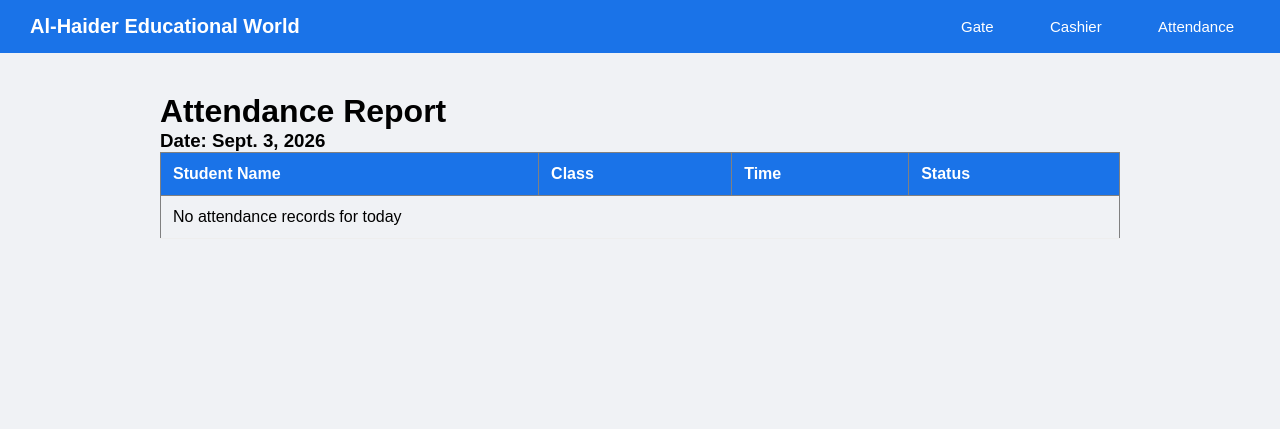
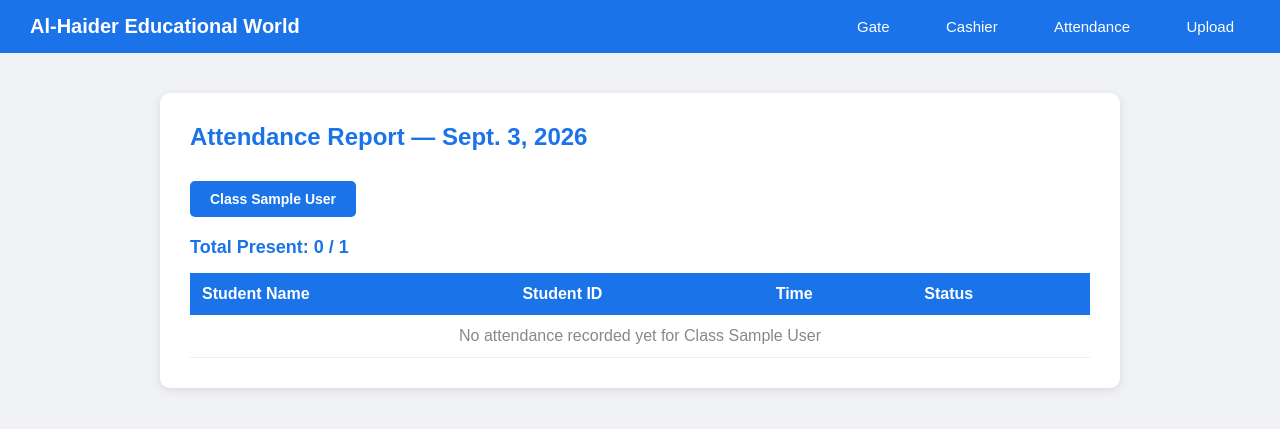
Before and after one commit to haideraun286-cmyk/school-fee-system, a Django app: page /students/attendance/ in a window 1280 px wide. Shown: the top 429 px of the page. Run offline with Django 5.2, Linux system fonts and the light colour scheme; tables that the repository leaves empty hold one stand-in row (values such as "Sample post").

Commit message:
Add Excel student import and SMS support

```diff
--- a/schoolsystem/settings.py
+++ b/schoolsystem/settings.py
@@ -9,7 +9,8 @@ https://docs.djangoproject.com/en/6.0/topics/settings/
 For the full list of settings and their values, see
 https://docs.djangoproject.com/en/6.0/ref/settings/
 """
-
+from dotenv import load_dotenv
+load_dotenv()
 from pathlib import Path
 
 # Build paths inside the project like this: BASE_DIR / 'subdir'.
--- a/students/templates/students/attendance.html
+++ b/students/templates/students/attendance.html
@@ -1,32 +1,93 @@
 {% extends 'students/base.html' %}
 {% block content %}
-   <!DOCTYPE html>
-<html>
-<head>
-    <title>Attendance Report</title>
-</head>
-<body>
-    <h1>Attendance Report</h1>
-    <h3>Date: {{ today }}</h3>
 
-    <table border="1">
+<style>
+    .tabs {
+        display: flex;
+        flex-wrap: wrap;
+        gap: 10px;
+        margin-bottom: 20px;
+    }
+    .tab-btn {
+        padding: 10px 20px;
+        background: #e0e0e0;
+        border: none;
+        border-radius: 5px;
+        cursor: pointer;
+        font-size: 14px;
+        font-weight: bold;
+    }
+    .tab-btn.active {
+        background: #1a73e8;
+        color: white;
+    }
+    .tab-content {
+        display: none;
+    }
+    .tab-content.active {
+        display: block;
+    }
+    .class-stats {
+        font-size: 18px;
+        font-weight: bold;
+        color: #1a73e8;
+        margin-bottom: 15px;
+    }
+</style>
+
+<div class="card">
+    <h2>Attendance Report — {{ today }}</h2>
+
+    <div class="tabs">
+        {% for class_name in classes %}
+        <button class="tab-btn {% if forloop.first %}active{% endif %}"
+                onclick="showTab('class-{{ class_name }}', this)">
+            Class {{ class_name }}
+        </button>
+        {% endfor %}
+    </div>
+
+    {% for class_name, data in class_data.items %}
+    <div id="class-{{ class_name }}"
+         class="tab-content {% if forloop.first %}active{% endif %}">
+
+        <div class="class-stats">
+            Total Present: {{ data.total_present }} / {{ data.total_students }}
+        </div>
+
+        <table>
             <tr>
                 <th>Student Name</th>
-            <th>Class</th>
+                <th>Student ID</th>
                 <th>Time</th>
                 <th>Status</th>
             </tr>
-        {% for record in records %}
+            {% for record in data.records %}
             <tr>
                 <td>{{ record.student.name }}</td>
-            <td>{{ record.student.class_name }}</td>
+                <td>{{ record.student.student_id }}</td>
                 <td>{{ record.time }}</td>
-            <td>{{ record.status }}</td>
+                <td style="color:green; font-weight:bold">{{ record.status }}</td>
             </tr>
             {% empty %}
-            <tr><td colspan="4">No attendance records for today</td></tr>
+            <tr>
+                <td colspan="4" style="text-align:center; color:#888">
+                    No attendance recorded yet for Class {{ class_name }}
+                </td>
+            </tr>
             {% endfor %}
         </table>
-</body>
-</html>
+    </div>
+    {% endfor %}
+</div>
+
+<script>
+    function showTab(tabId, btn) {
+        document.querySelectorAll('.tab-content').forEach(t => t.classList.remove('active'));
+        document.querySelectorAll('.tab-btn').forEach(b => b.classList.remove('active'));
+        document.getElementById(tabId).classList.add('active');
+        btn.classList.add('active');
+    }
+</script>
+
 {% endblock %}
--- a/students/templates/students/base.html
+++ b/students/templates/students/base.html
@@ -34,6 +34,7 @@
             <a href="/students/">Gate</a>
             <a href="/students/cashier/">Cashier</a>
             <a href="/students/attendance/">Attendance</a>
+            <a href="/students/upload/">Upload</a>
         </div>
     </div>
 
--- a/students/urls.py
+++ b/students/urls.py
@@ -6,5 +6,6 @@ urlpatterns = [
     path('cashier/', views.cashier, name='cashier'),
     path('attendance/<str:student_id>/', views.mark_attendance, name='mark_attendance'),
     path('attendance/', views.attendance_report, name='attendance_report'),
+    path('upload/', views.upload_students, name='upload_students'),
 
 ]
--- a/students/views.py
+++ b/students/views.py
@@ -4,6 +4,9 @@ from django.utils import timezone
 from .models import Student
 from .models import Fee
 from .models import Attendance
+from .sms_service import send_sms
+import openpyxl
+from datetime import datetime
 
 
 def gate(request):
@@ -22,13 +25,19 @@ def scan_student(request, student_id):
             date=today
         ).exists()
 
+
         if not already_marked:
-            Attendance.objects.create(
-                student=student,
-                status='Present'
-            )
-            print(f"Sending WhatsApp to {student.parent_phone}")
-            print(f"{student.name} has arrived at school.")
+            Attendance.objects.create(student=student, status='Present')
+
+
+        attendance_msg = f"Dear Parent, {student.name} has arrived at Al-Haider Educational World."
+
+        if fee.status == 'Unpaid':
+
+            attendance_msg +=f"Dear Parent, {student.name}'s fee of Rs.{fee.amount_due} is due. Please clear it. - Al-Haider"
+        elif fee.status == 'Deferred':
+            attendance_msg += f" Fee deferred until {fee.deffered_date}."
+        send_sms(student.parent_phone, attendance_msg)
 
         data = {
             'name': student.name,
@@ -92,7 +101,6 @@ def mark_attendance(request, student_id):
             status='Present'
         )
 
-        # WhatsApp notification (hardcoded for now)
         print(f"Sending WhatsApp to {student.parent_phone}")
         print(f"{student.name} has arrived at school.")
 
@@ -103,8 +111,71 @@ def mark_attendance(request, student_id):
 
 def attendance_report(request):
     today = timezone.now().date()
-    records = Attendance.objects.filter(date=today)
+
+    classes = Student.objects.values_list('class_name', flat=True).distinct().order_by('class_name')
+
+    class_data = {}
+    for class_name in classes:
+        records = Attendance.objects.filter(
+            date=today,
+            student__class_name=class_name
+        ).select_related('student')
+
+        class_data[class_name] = {
+            'records': records,
+            'total_present': records.count(),
+            'total_students': Student.objects.filter(class_name=class_name).count(),
+        }
+
     return render(request, 'students/attendance.html', {
-        'records': records,
-        'today': today
+        'class_data': class_data,
+        'today': today,
+        'classes': classes,
     })
+import openpyxl
+
+def upload_students(request):
+    message = None
+    if request.method == 'POST' and request.FILES.get('excel_file'):
+        excel_file = request.FILES['excel_file']
+        wb = openpyxl.load_workbook(excel_file)
+        ws = wb.active
+
+        created = 0
+        skipped = 0
+
+        for row in ws.iter_rows(min_row=2, values_only=True):
+            student_id, name, father_name, class_name, section, phone, parent_phone, address,date_of_birth = row[:9]
+
+            if not student_id:
+                continue
+
+            student, created_now = Student.objects.get_or_create(
+                student_id=str(student_id),
+                defaults={
+                    'name': str(name or ''),
+                    'father_name': str(father_name or ''),
+                    'class_name': str(class_name or ''),
+                    'section': str(section or ''),
+                    'phone': str(phone or ''),
+                    'parent_phone': str(parent_phone or ''),
+                    'address': str(address or ''),
+                    'date_of_birth':datetime.strptime(date_of_birth, "%Y-%m-%d").date() if isinstance(date_of_birth, str) else date_of_birth,
+                }
+            )
+
+            if created_now:
+                # Create fee record automatically
+                Fee.objects.create(
+                    student=student,
+                    amount_due=0,
+                    due_date=timezone.now().date(),
+                    status='Unpaid'
+                )
+                created += 1
+            else:
+                skipped += 1
+
+        message = f'{created} students created, {skipped} already existed'
+
+    return render(request, 'students/upload_students.html', {'message': message})
```
Also changed, not shown: students/admin.py (+20 -0 lines), students/sms_service.py (added, +32 -0 lines), students/templates/students/upload_students.html (added, +29 -0 lines), 1 other file. Lines whose indentation alone changed are shown as unchanged.
